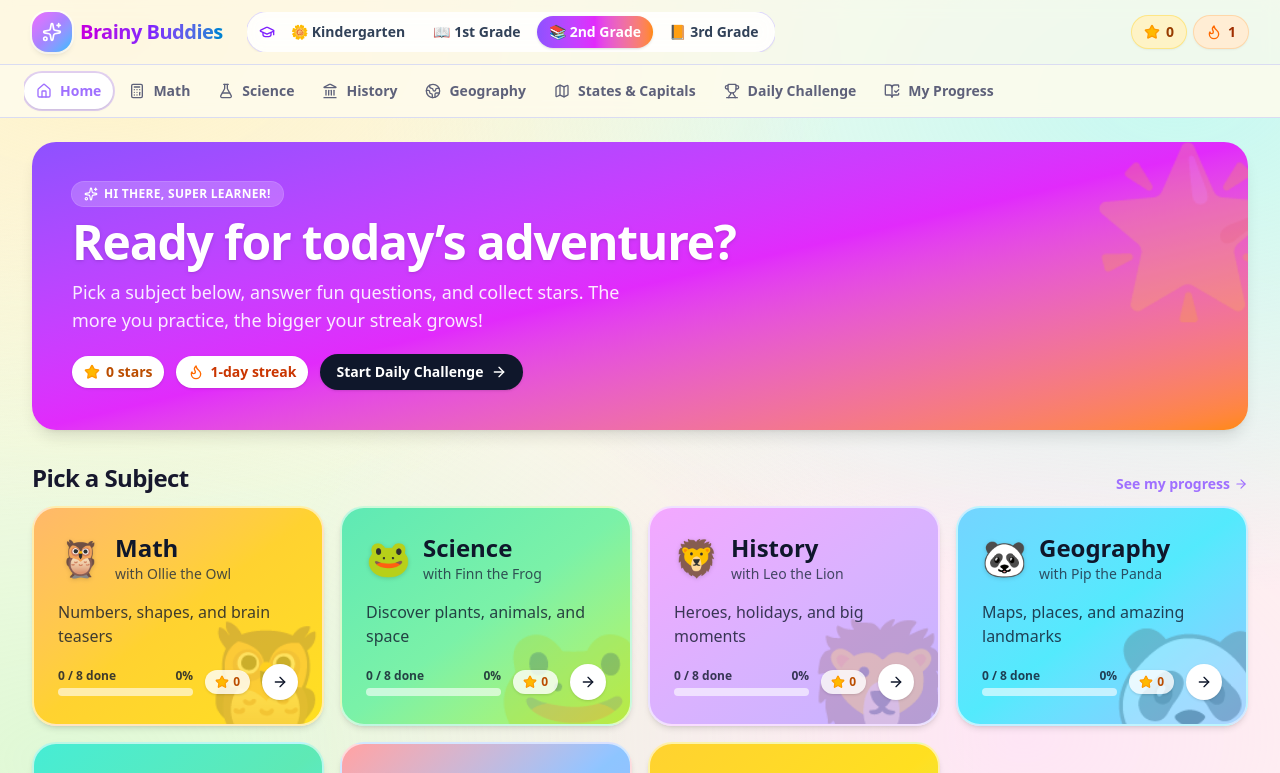
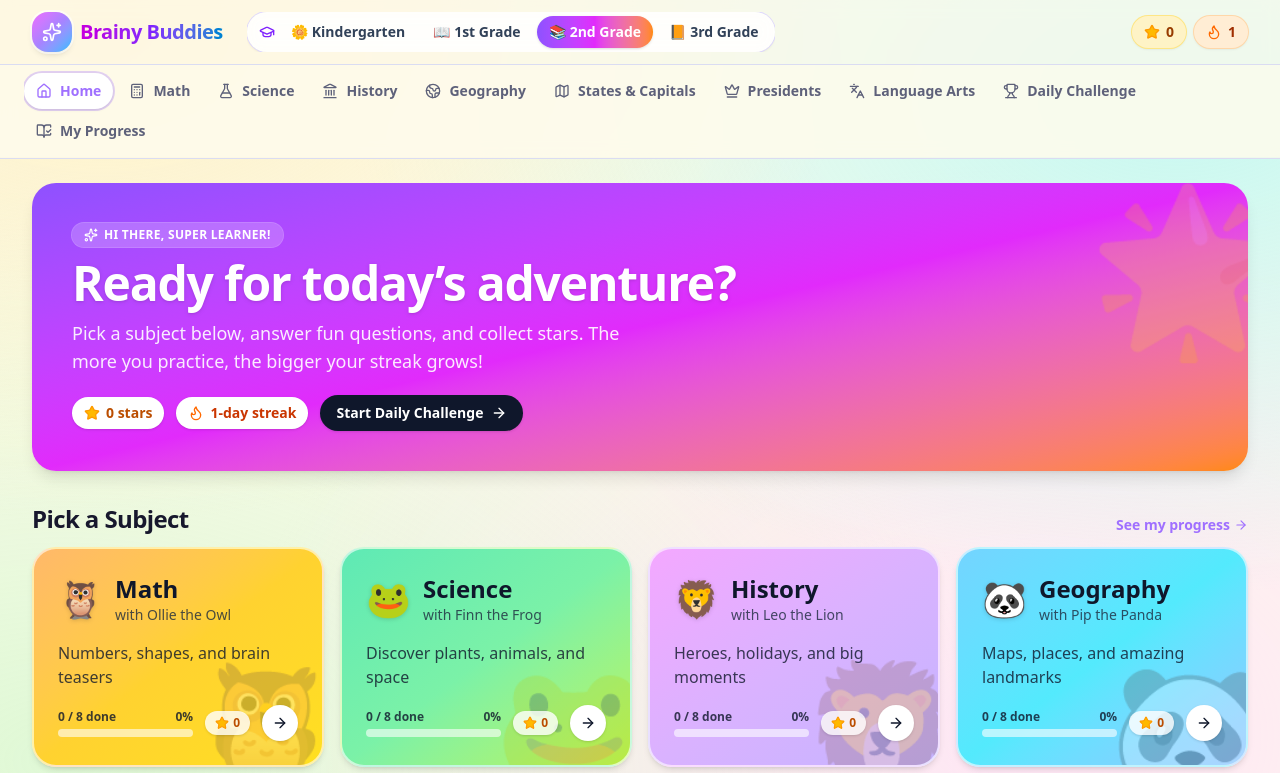
Before and after one commit to chrisrosaghub/chrisrosaghub.github.io, a React (Vite) app: page / in a window 1280 px wide. Shown: the top 773 px of the page. Built offline with nearby package versions, Linux system fonts and the light colour scheme.

Commit message:
Nav: add Presidents + Language Arts; collapse on subject pages, expand on hover

```diff
--- a/src/pages/_layout.tsx
+++ b/src/pages/_layout.tsx
@@ -1,5 +1,6 @@
+import { useEffect, useState } from "react";
 import { NavLink, Outlet, useLocation } from "react-router-dom";
-import { Sparkles, Home, Flame, Star, BookOpenCheck, Globe2, FlaskConical, Calculator, Landmark, Trophy, GraduationCap, BookA, UserRound, Map } from "lucide-react";
+import { Sparkles, Home, Flame, Star, BookOpenCheck, Globe2, FlaskConical, Calculator, Landmark, Trophy, GraduationCap, BookA, UserRound, Map, Crown, Languages, ChevronDown } from "lucide-react";
 import { useLevel, useProgress, useSetLevel } from "@/lib/brainy-hooks";
 import { LEVELS, type Level } from "@/lib/brainy-data";
 import { cn } from "@/lib/utils";
@@ -14,6 +15,8 @@ const NAV_ITEMS = [
   { to: "/history", label: "History", icon: Landmark },
   { to: "/geography", label: "Geography", icon: Globe2 },
   { to: "/states", label: "States & Capitals", icon: Map },
+  { to: "/presidents", label: "Presidents", icon: Crown },
+  { to: "/language", label: "Language Arts", icon: Languages },
   { to: "/reading", label: "Sight Words", icon: BookA, levels: ["kindergarten"] as Level[] },
   { to: "/daily", label: "Daily Challenge", icon: Trophy },
   { to: "/progress", label: "My Progress", icon: BookOpenCheck },
@@ -64,6 +67,13 @@ export default function Layout() {
   const stars = progress?.totalStars ?? 0;
   const streak = progress?.streakDays ?? 0;
 
+  const [navOpen, setNavOpen] = useState(false);
+  const isHome = location.pathname === "/";
+  const navCollapsed = !isHome && !navOpen;
+
+  // Collapse nav on every navigation
+  useEffect(() => { setNavOpen(false); }, [location.pathname]);
+
   return (
     <div className="text-foreground flex flex-col min-h-svh">
       <header className="border-b sticky top-0 z-40 backdrop-blur supports-[backdrop-filter]:bg-background/70 bg-background/85">
@@ -106,7 +116,22 @@ export default function Layout() {
           </div>
         </div>
 
-        <nav aria-label="Primary" className="border-t bg-background/60">
+        {/* Nav — collapses on any non-home page, expands on hover/tap */}
+        <div
+          onMouseEnter={() => setNavOpen(true)}
+          onMouseLeave={() => setNavOpen(false)}
+        >
+          {/* Animated nav body using grid-template-rows trick */}
+          <nav
+            aria-label="Primary"
+            className="bg-background/60 grid overflow-hidden"
+            style={{
+              gridTemplateRows: navCollapsed ? "0fr" : "1fr",
+              transition: "grid-template-rows 0.25s ease",
+            }}
+          >
+            <div className="min-h-0 overflow-hidden">
+              <div className="border-t">
                 <div className="mx-auto w-full max-w-7xl px-2 md:px-6">
                   <ul className="flex flex-wrap gap-1 py-2 overflow-x-auto">
                     {NAV_ITEMS.filter((item) => !item.levels || item.levels.includes(level)).map((item) => {
@@ -134,7 +159,24 @@ export default function Layout() {
                     })}
                   </ul>
                 </div>
+              </div>
+            </div>
           </nav>
+
+          {/* Collapse handle — visible only when nav is collapsed */}
+          <button
+            aria-label="Show navigation"
+            onClick={() => setNavOpen((o) => !o)}
+            className={cn(
+              "w-full border-t flex items-center justify-center gap-1.5 py-1 text-[11px] text-muted-foreground/60 hover:text-muted-foreground transition-all duration-200",
+              navCollapsed ? "opacity-100" : "opacity-0 pointer-events-none h-0 py-0",
+            )}
+          >
+            <ChevronDown className="size-3" />
+            <span>Subjects</span>
+            <ChevronDown className="size-3" />
+          </button>
+        </div>
       </header>
 
       <main
```
Lines whose indentation alone changed are shown as unchanged.
